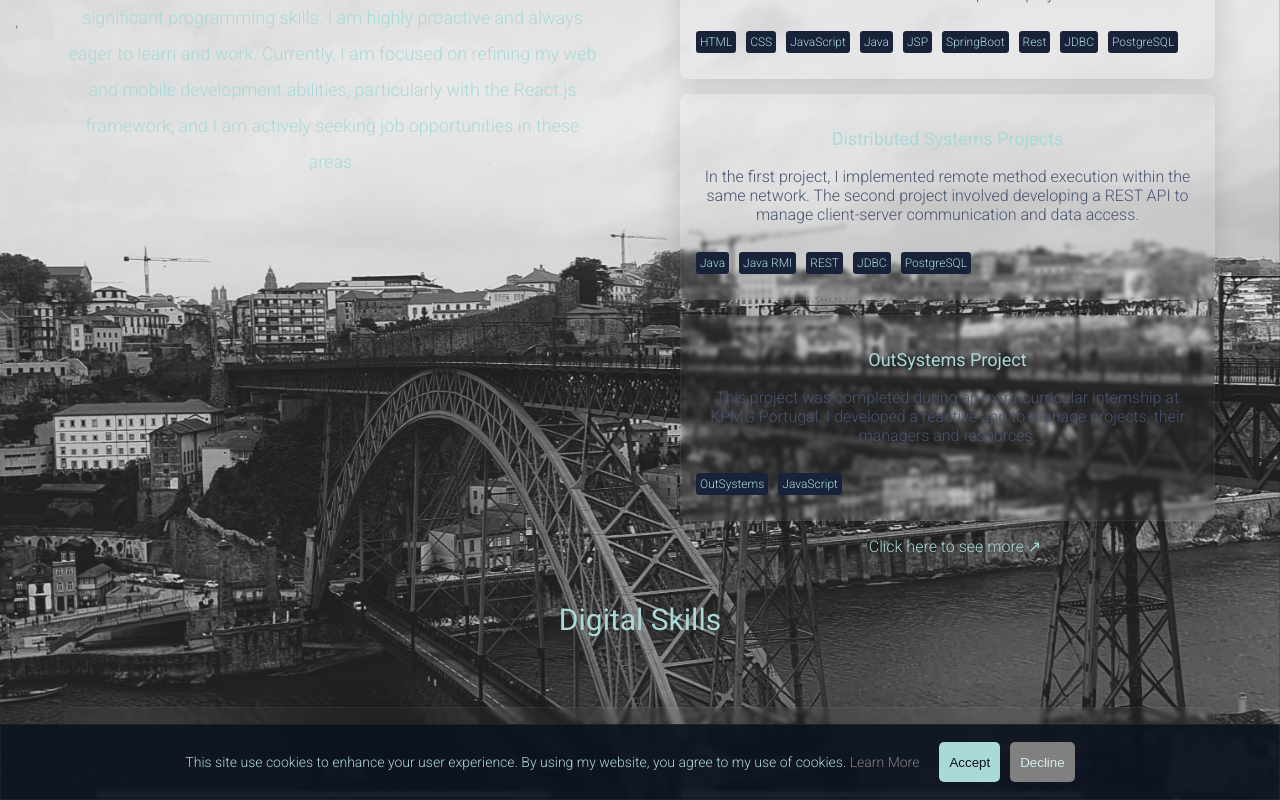
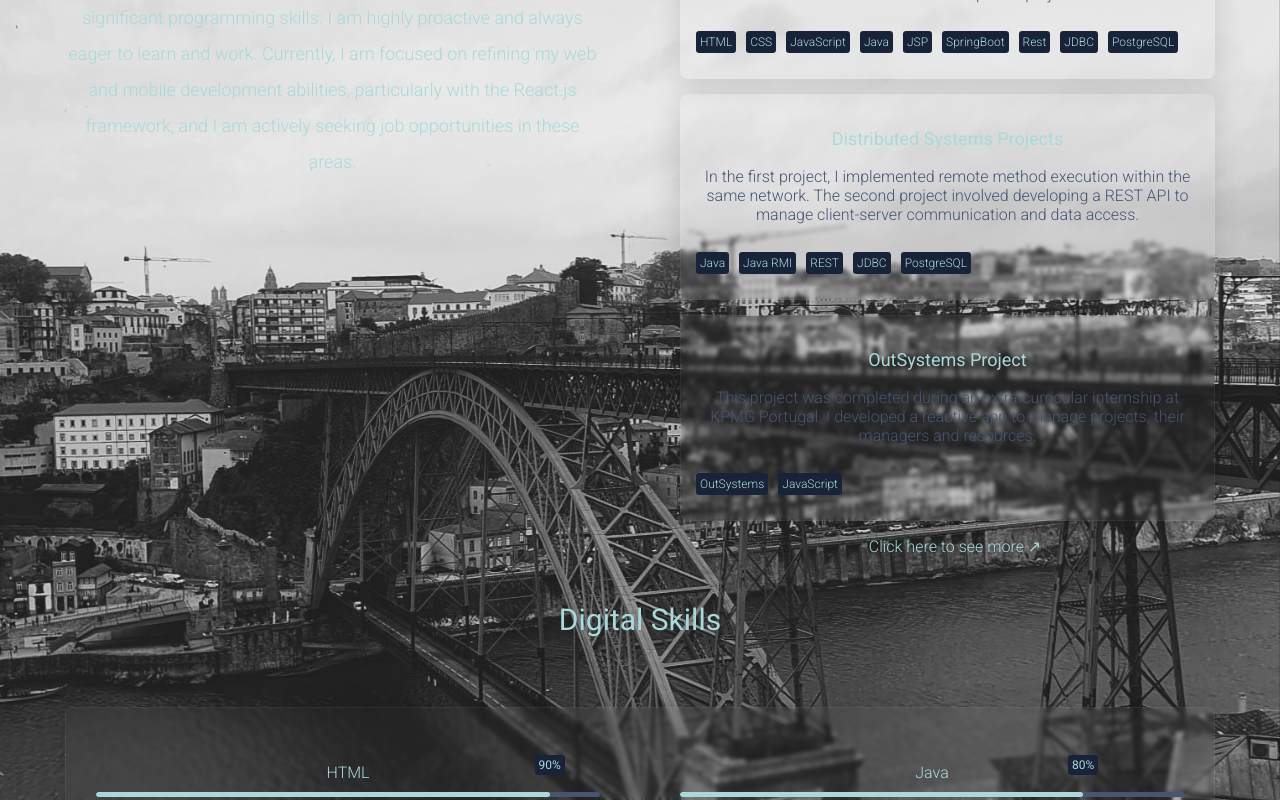
Before and after one commit to DiogoMatos10/portfolio, a React (Vite) app: page /about in a window 1280 px wide. Built offline with nearby package versions, Linux system fonts and the light colour scheme.

Commit message:
no page fixed

```diff
--- a/package.json
+++ b/package.json
@@ -12,6 +12,7 @@
   "dependencies": {
     "@emotion/react": "^11.13.3",
     "@emotion/styled": "^11.13.0",
+    "@mui/icons-material": "^6.1.5",
     "@mui/material": "^6.1.5",
     "i18next": "^23.12.2",
     "react": "^18.3.1",
--- a/src/App.jsx
+++ b/src/App.jsx
@@ -12,6 +12,8 @@ import Policy from "./pages/Policy";
 import Cookies from "./components/Cookies/Cookies";
 import ScrollToTopButton from "./components/ScrollToTop/ScrollToTopButton";
 import ReactGA from "react-ga";
+import Header from "./components/Header/Header";
+import Footer from "./components/Footer/Footer";
 
 const TRACKING_ID = "dddd";
 export const ThemeMode = createContext();
@@ -36,7 +38,6 @@ function App() {
 
   const [cookies, setCookie] = useCookies(["cookieConsent"]);
 
-
   useEffect(() => {
     if (cookies.cookieConsent) {
       ReactGA.initialize(TRACKING_ID);
@@ -44,14 +45,12 @@ function App() {
     }
   }, [cookies.cookieConsent]);
 
-
   useEffect(() => {
     document.body.classList.toggle('light-mode', themeMode);
     document.body.classList.toggle('dark-mode', !themeMode);
 
     localStorage.setItem("themeMode", JSON.stringify(themeMode));
   }, [themeMode]);
-
 
   useEffect(() => {
     if (loading) {
@@ -62,10 +61,6 @@ function App() {
     }
   }, [loading]);
 
-
-  if (loading) {
-    return <Loading />;
-  }
 
 
   function RouteWrapper({ element }) {
@@ -89,12 +84,19 @@ function App() {
     return element;
   }
 
+  const isNoPage = (location.pathname !== '/' && location.pathname !== '/terms-conditions');
+
+
+  if (loading && !isNoPage) {
+    return <Loading />;
+  }
 
   return (
     <>
       <ThemeMode.Provider value={{ themeMode, setThemeMode }}>
         <BrowserRouter>
           <div className="app">
+            {!isNoPage && <Header />}
             <Routes>
               <Route index element={<RouteWrapper element={<Home />} />} />
               <Route path="/home" element={<RouteWrapper element={<Home />} />} />
@@ -104,7 +106,8 @@ function App() {
               <Route path="/terms-conditions" element={<RouteWrapper element={<Policy />} />} />
               <Route path="*" element={<RouteWrapper element={<NoPage />} />} />
             </Routes>
-            {!cookies.cookieConsent && <Cookies setCookie={setCookie} />}
+            {!isNoPage &&  <Footer />}
+            {!isNoPage && !cookies.cookieConsent && <Cookies setCookie={setCookie} />}
           </div>
         </BrowserRouter>
       </ThemeMode.Provider>
--- a/src/components/Header/Header.css
+++ b/src/components/Header/Header.css
@@ -1,10 +1,3 @@
-body {
-    background-color: var(--primary-color);
-    margin: 0;
-    padding: 0;
-    min-width: 250px;
-}
-
 .header {
     padding: 30px 50px;
     display: flex;
--- a/src/components/NoPage/NoPageComp.css
+++ b/src/components/NoPage/NoPageComp.css
@@ -16,6 +16,9 @@
     overflow: hidden;
 }
 
+.container-404{
+    margin: auto;
+}
 
 .info-error {
     background: rgba(82, 82, 82, 0.14);
--- a/src/index.css
+++ b/src/index.css
@@ -65,6 +65,8 @@ body {
     color: var(--text-color);
     font-family: 'Roboto', sans-serif;
     min-width: 350px;
+    background-color: var(--primary-color);
+    min-width: 250px;
 
 }
 
@@ -80,7 +82,6 @@ p:not(.titles, .nav-options, .project-title,.timeline-title,.link-title) {
 .app {
     display: flex;
     flex-direction: column;
-    min-height: 100vh;
     max-width: 1300px;
     margin: 0 auto;
 }
--- a/src/pages/Home.jsx
+++ b/src/pages/Home.jsx
@@ -1,5 +1,4 @@
-import Header from "../components/Header/Header";
-import Footer from "../components/Footer/Footer";
+
 import React from "react";
 import HomeContent from "../components/HomeContent/HomeContent";
 import AboutContent from "../components/AboutContent/AboutContent";
@@ -25,7 +24,6 @@ function Home() {
 
   return (
     <>
-      <Header />
       <section id="home" className="home">
           <HomeContent/>
       </section>
@@ -38,7 +36,6 @@ function Home() {
       <section id="contact" className="contact">
         <ContactContent/>
       </section>
-      <Footer />
     </>
   );
 }
--- a/src/pages/Policy.jsx
+++ b/src/pages/Policy.jsx
@@ -5,9 +5,7 @@ import React from "react";
 
 function Policy(){
     return(<>
-        <Header />
         <PolicyContent/>
-        <Footer />
     </>)
 }
 
```
Also changed, not shown: 1 other file (tests, documents, lock files or other folders).
